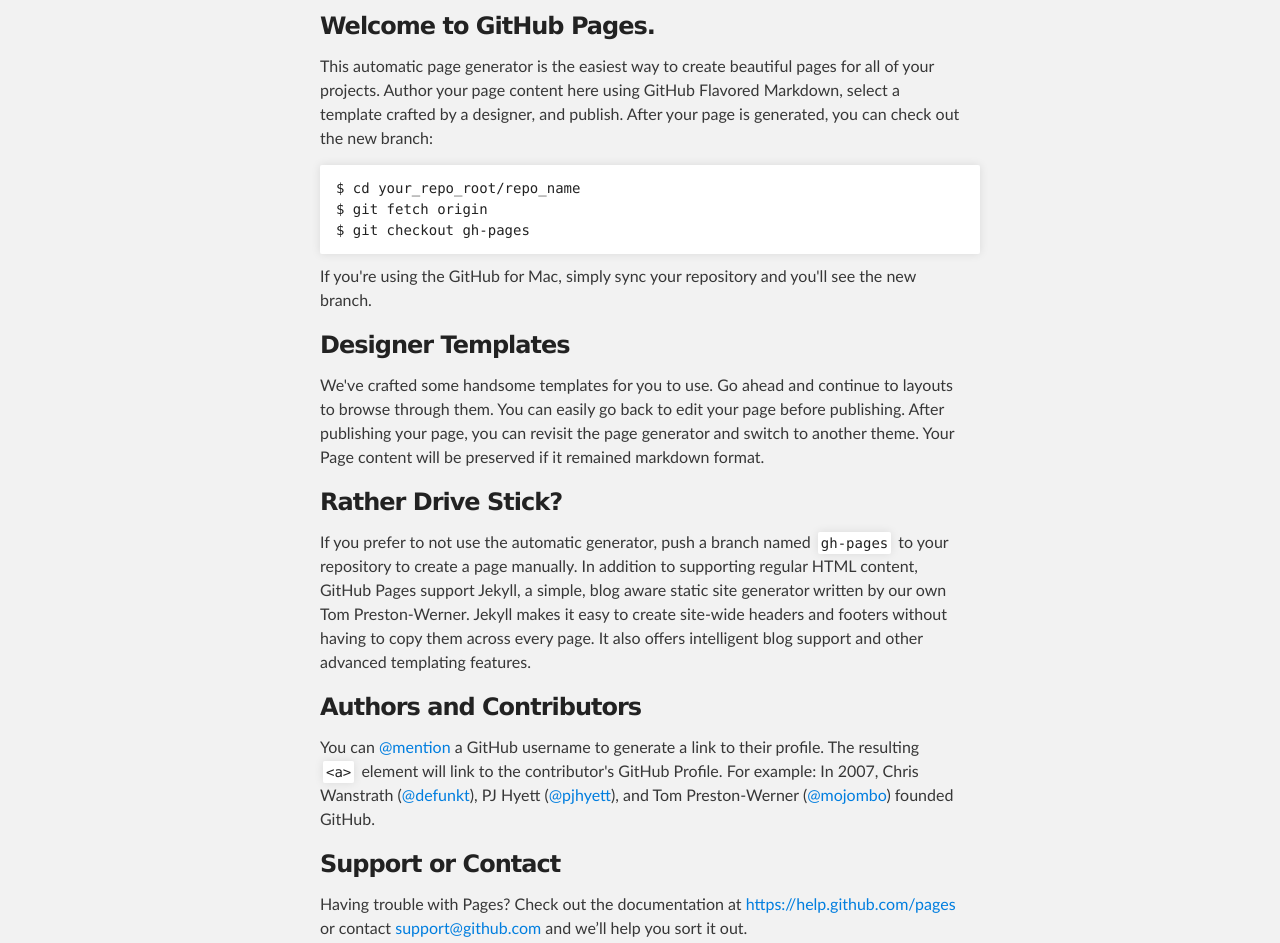
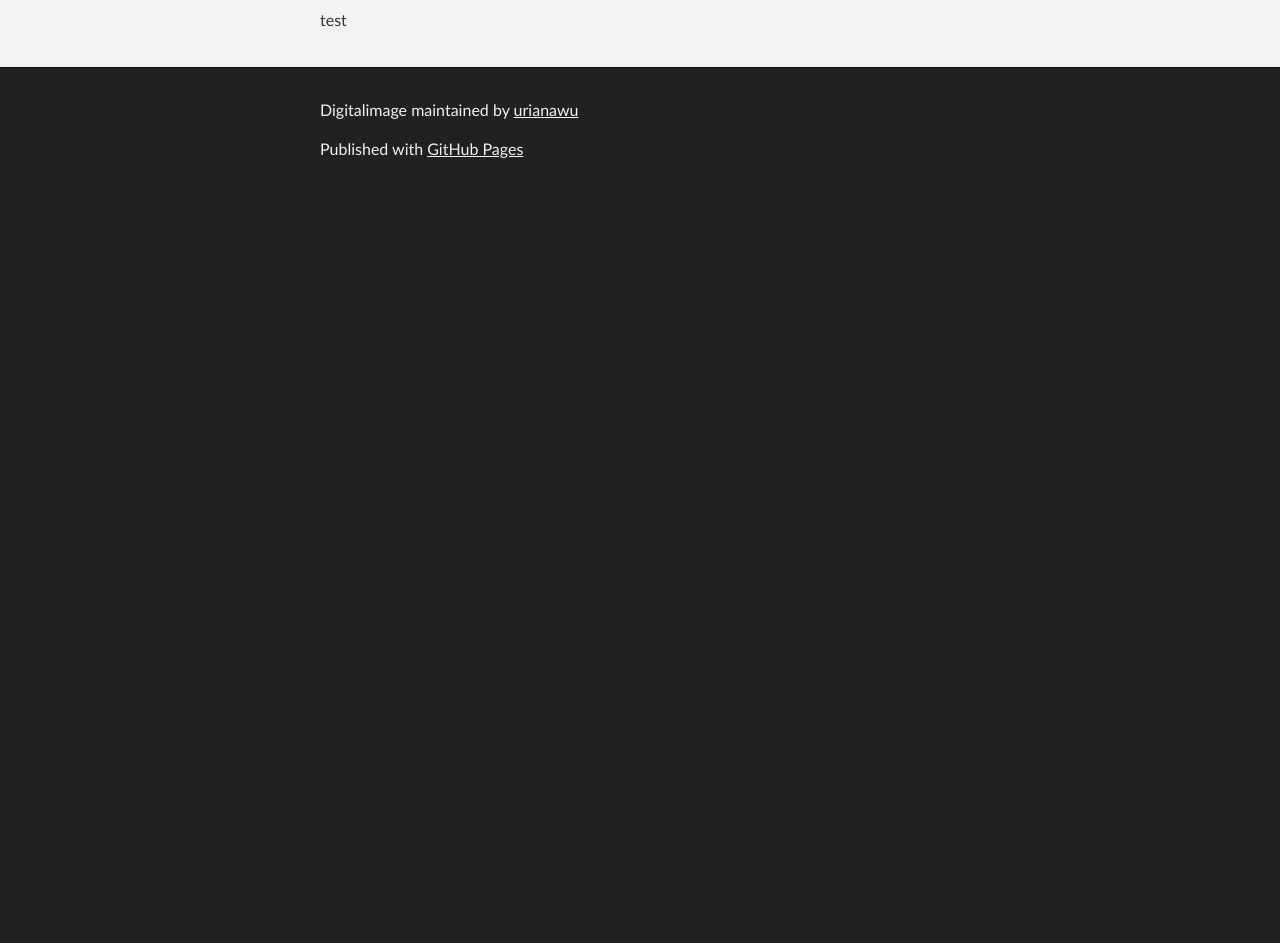
Before and after one commit to urianawu/DigitalImage, a plain HTML site: page index.html in a window 1280 px wide. Shown: the part 252-1195 px from the top of the page. After the commit the page ends 800 px from the top, so only its background shows below. Drawn offline with Linux system fonts and the light colour scheme.

```diff
--- a/index.html
+++ b/index.html
@@ -31,37 +31,7 @@
     <!-- MAIN CONTENT -->
     <div id="main_content_wrap" class="outer">
       <section id="main_content" class="inner">
-        <h3>
-<a id="welcome-to-github-pages" class="anchor" href="#welcome-to-github-pages" aria-hidden="true"><span class="octicon octicon-link"></span></a>Welcome to GitHub Pages.</h3>
-
-<p>This automatic page generator is the easiest way to create beautiful pages for all of your projects. Author your page content here using GitHub Flavored Markdown, select a template crafted by a designer, and publish. After your page is generated, you can check out the new branch:</p>
-
-<pre><code>$ cd your_repo_root/repo_name
-$ git fetch origin
-$ git checkout gh-pages
-</code></pre>
-
-<p>If you're using the GitHub for Mac, simply sync your repository and you'll see the new branch.</p>
-
-<h3>
-<a id="designer-templates" class="anchor" href="#designer-templates" aria-hidden="true"><span class="octicon octicon-link"></span></a>Designer Templates</h3>
-
-<p>We've crafted some handsome templates for you to use. Go ahead and continue to layouts to browse through them. You can easily go back to edit your page before publishing. After publishing your page, you can revisit the page generator and switch to another theme. Your Page content will be preserved if it remained markdown format.</p>
-
-<h3>
-<a id="rather-drive-stick" class="anchor" href="#rather-drive-stick" aria-hidden="true"><span class="octicon octicon-link"></span></a>Rather Drive Stick?</h3>
-
-<p>If you prefer to not use the automatic generator, push a branch named <code>gh-pages</code> to your repository to create a page manually. In addition to supporting regular HTML content, GitHub Pages support Jekyll, a simple, blog aware static site generator written by our own Tom Preston-Werner. Jekyll makes it easy to create site-wide headers and footers without having to copy them across every page. It also offers intelligent blog support and other advanced templating features.</p>
-
-<h3>
-<a id="authors-and-contributors" class="anchor" href="#authors-and-contributors" aria-hidden="true"><span class="octicon octicon-link"></span></a>Authors and Contributors</h3>
-
-<p>You can <a href="https://github.com/blog/821" class="user-mention">@mention</a> a GitHub username to generate a link to their profile. The resulting <code>&lt;a&gt;</code> element will link to the contributor's GitHub Profile. For example: In 2007, Chris Wanstrath (<a href="https://github.com/defunkt" class="user-mention">@defunkt</a>), PJ Hyett (<a href="https://github.com/pjhyett" class="user-mention">@pjhyett</a>), and Tom Preston-Werner (<a href="https://github.com/mojombo" class="user-mention">@mojombo</a>) founded GitHub.</p>
-
-<h3>
-<a id="support-or-contact" class="anchor" href="#support-or-contact" aria-hidden="true"><span class="octicon octicon-link"></span></a>Support or Contact</h3>
-
-<p>Having trouble with Pages? Check out the documentation at <a href="https://help.github.com/pages">https://help.github.com/pages</a> or contact <a href="mailto:support@github.com">support@github.com</a> and we’ll help you sort it out.</p>
+        <p>test</p>
       </section>
     </div>
 
```
Also changed, not shown: params.json (+1 -1 lines).
